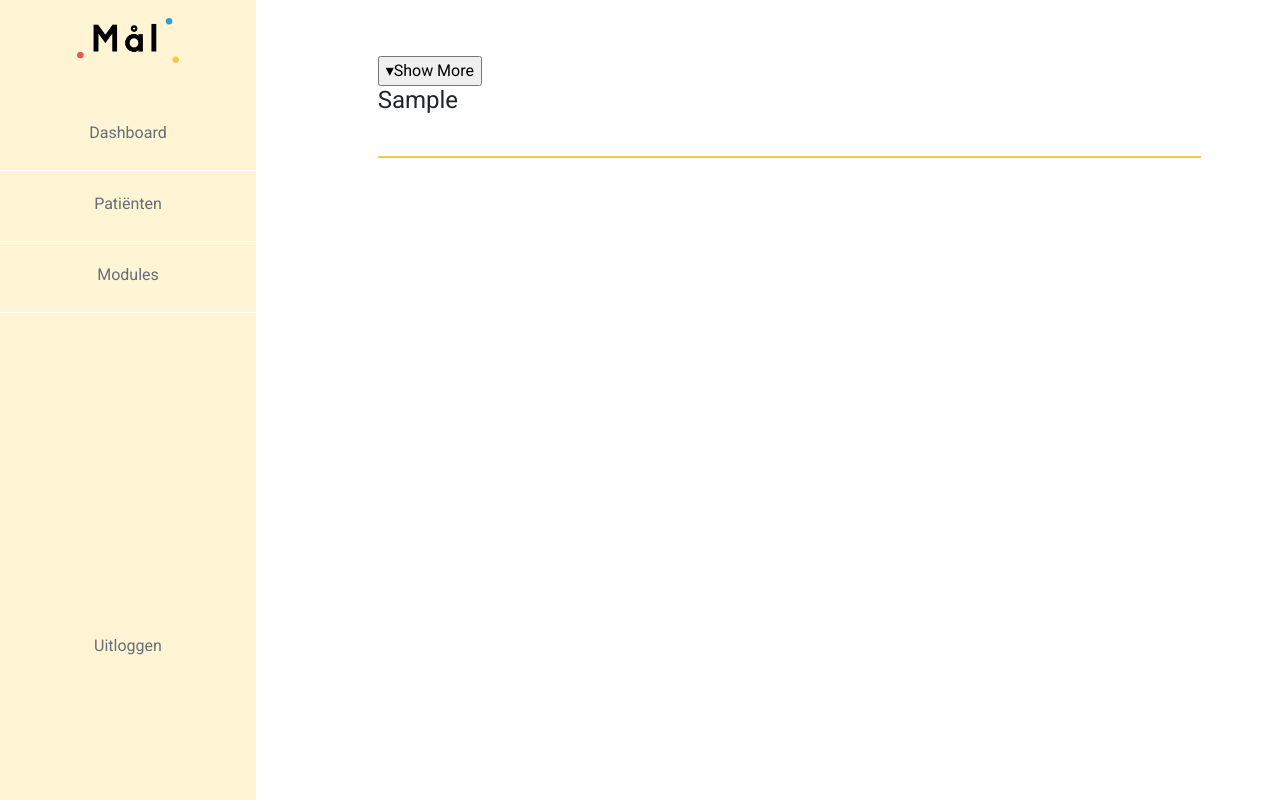
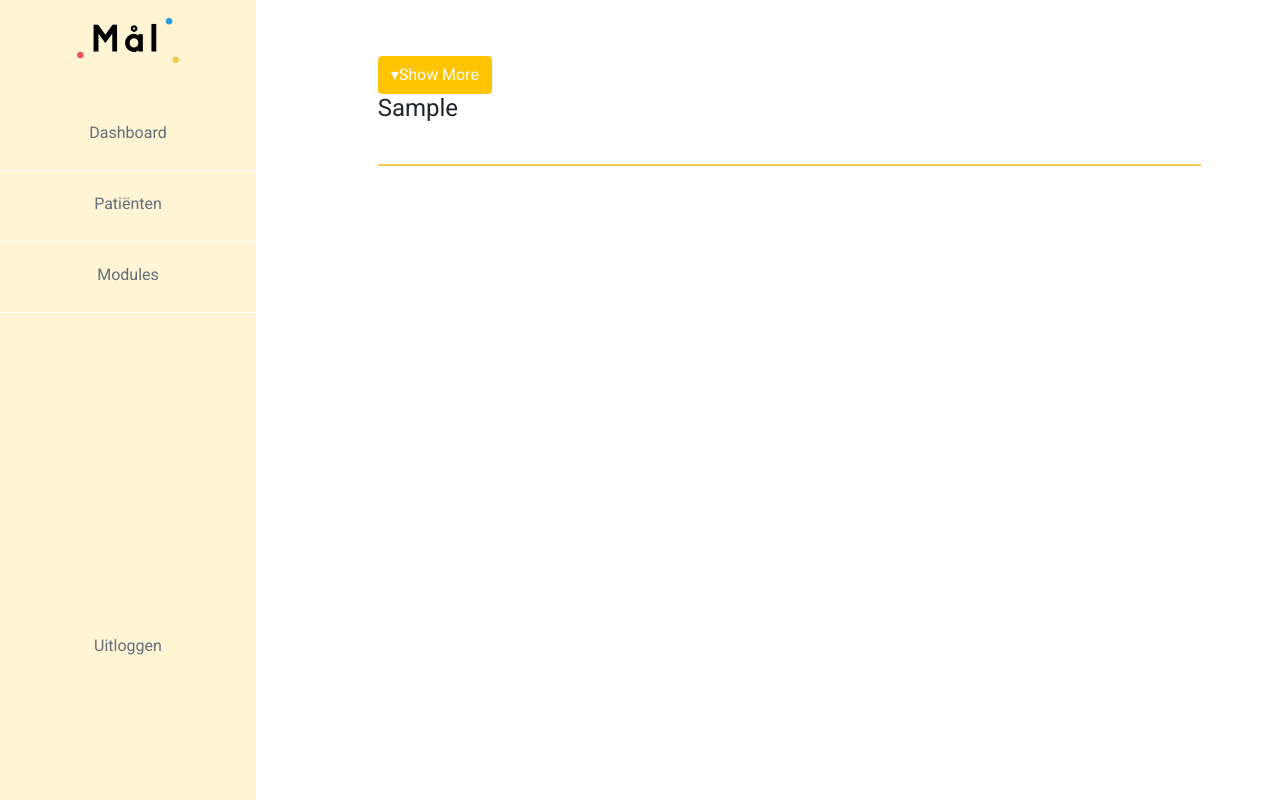
Before and after one commit to aronvanes/eindwerk2017, a PHP site: page /interactie.php in a window 1280 px wide. Run offline with PHP 8.4, Linux system fonts and the light colour scheme; the visitor is signed in with stand-in values (Sample User, id 1); tables that the repository leaves empty hold one stand-in row (values such as "Sample post"); data that the repository does not hold is empty.

Commit message:
meer css

```diff
--- a/css/styletwee.css
+++ b/css/styletwee.css
@@ -223,6 +223,8 @@ h5 {
     display: flex;
     justify-content: center;
     align-content: center;
-
-
 }
+.btn-warning{
+    background-color: #FFC400;
+    color: white;
+}
--- a/interactie.php
+++ b/interactie.php
@@ -46,8 +46,8 @@ $patient = $user->Patient();
             <?php foreach ($module as $row) :?>
                 <div class="list border-bottom-yellow module">
                     <div class="toggleHolder">
-                        <input type="button" class="toggler" value="▾Show More">
-                        <input type="button" class="toggler" style="display:none;" value="▴ Show Less">
+                        <input type="button" class="toggler btn btn-warning" value="▾Show More">
+                        <input type="button" class="toggler btn btn-warning" style="display:none;" value="▴ Show Less">
                     </div>
                     <li>
                         <!--hier word in de data-id ingevuld met de id van de desbetreffende rij die hier in de lus getoond wordt-->
@@ -87,7 +87,7 @@ $patient = $user->Patient();
                                     </li>
                                 </div>
                             <?php endforeach; ?>
-                            <input class="btnNext btn btn-primary" type="submit" value="doorgaan">
+                            <input class="btnNext btn btn-warning" type="submit" value="doorgaan">
                         </div>
 
                         <div class="client-container">
@@ -99,7 +99,7 @@ $patient = $user->Patient();
                                         interactie module-->
                                         <p class="text-left border-bottom-yellow post2" data-id="<?php echo $row2['id'] ?>">
                                             <?php echo $row2['voornaam'].' '.$row2['achternaam'];?>
-                                            <input class="btnSubmit btn btn-primary" type="submit" value="Module toewijzen" />
+                                            <input class="btnSubmit btn btn-warning" type="submit" value="Module toewijzen" />
                                         </p>
                                     </li>
                             </div>
```
Also changed, not shown: energie.php (+4 -4 lines), slaap.php (+4 -4 lines).
